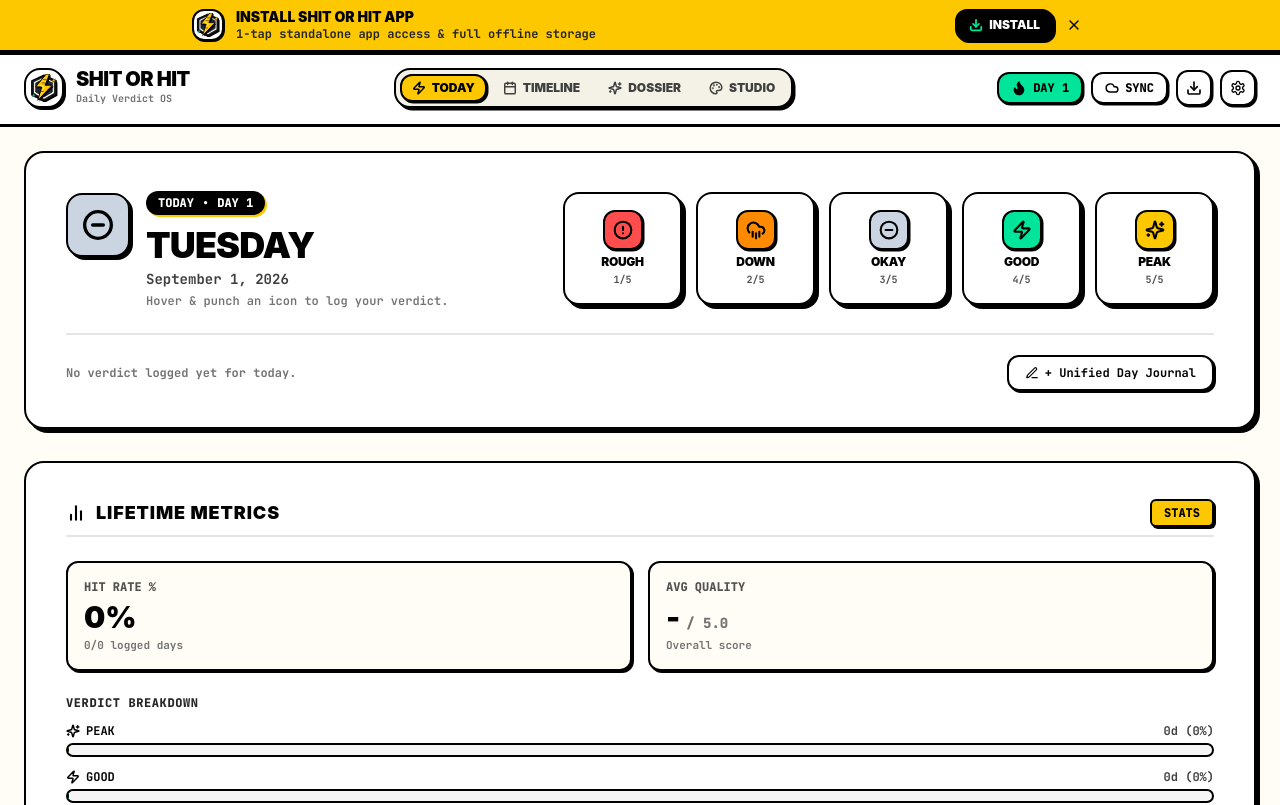
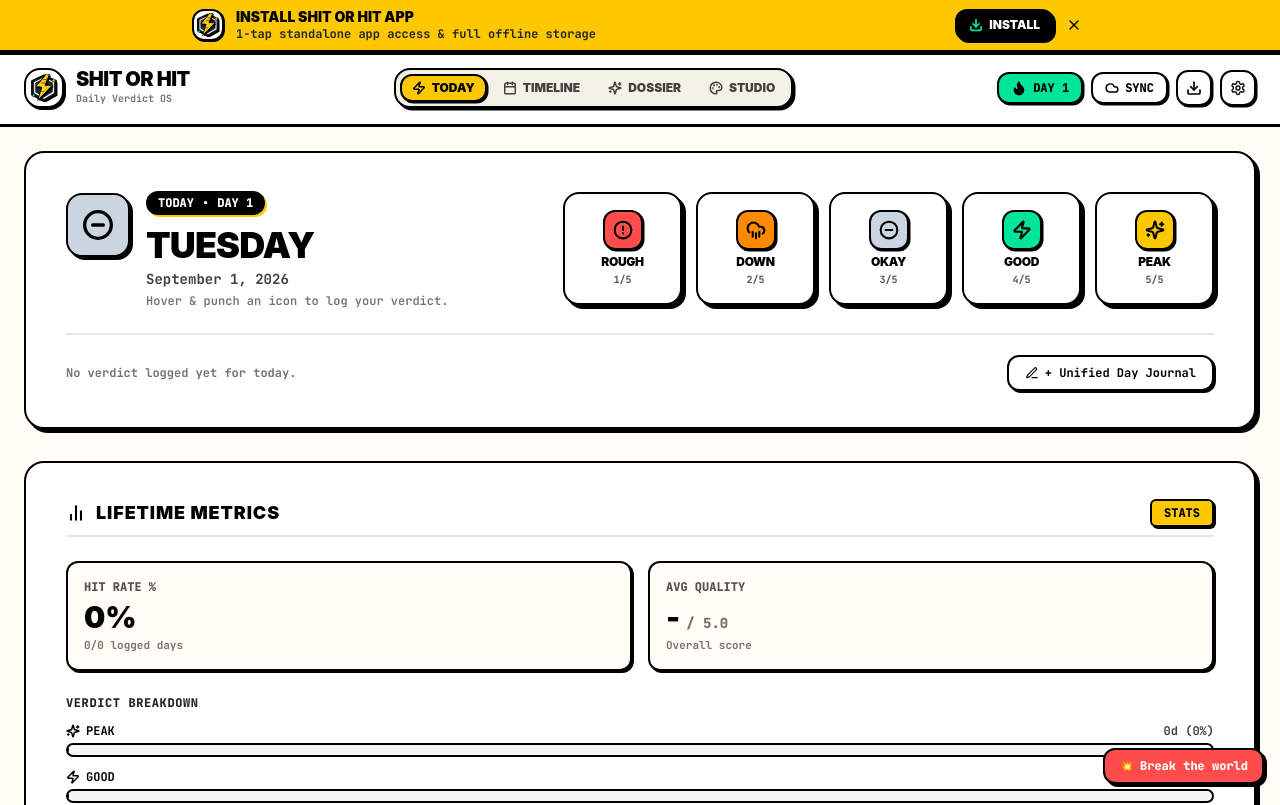
Before and after one commit to TRINNO112/shit-or-hit, a React (Vite) app: page / in a window 1280 px wide. Shown: the top 805 px of the page. Built offline with nearby package versions, Linux system fonts and the light colour scheme; no server answers.

Commit message:
D197: Add Sentry verification trigger button and attach telemetry exception handlers

```diff
--- a/src/App.jsx
+++ b/src/App.jsx
@@ -1,4 +1,5 @@
 import React, { useState, useEffect, useCallback, lazy, Suspense, startTransition } from 'react';
+import * as Sentry from '@sentry/react';
 import { Zap, Calendar } from 'lucide-react';
 import Header from './components/Header';
 import TodayHero from './components/TodayHero';
@@ -36,7 +37,13 @@ class ErrorBoundary extends React.Component {
   }
   componentDidCatch(error, info) {
     console.warn('ErrorBoundary captured non-fatal view load notice:', error, info);
+    try {
+      if (Sentry?.captureException) {
+        Sentry.captureException(error, { extra: info });
+      }
+    } catch (e) {}
   }
+
   render() {
     if (this.state.hasError) {
       return (
@@ -697,6 +704,25 @@ export default function App() {
         onUnlock={() => setIsVaultLocked(false)}
       />
 
+      {/* 🧪 Sentry Onboarding Verification Trigger */}
+      <div className="fixed bottom-4 right-4 z-50">
+        <button
+          id="sentry-test-button"
+          onClick={() => {
+            const err = new Error('This is your first error!');
+            try {
+              Sentry.captureException(err);
+            } catch (e) {}
+            throw err;
+          }}
+          className="px-3.5 py-2 bg-[#FF4D4D] text-white font-mono font-black text-xs rounded-xl border-2 border-black shadow-[3px_3px_0px_#000000] hover:scale-105 active:scale-95 cursor-pointer flex items-center gap-1.5 transition-transform"
+          title="Click to trigger Sentry verification error"
+        >
+          <span>💥</span>
+          <span>Break the world</span>
+        </button>
+      </div>
+
     </div>
   );
 }
--- a/src/main.jsx
+++ b/src/main.jsx
@@ -22,7 +22,9 @@ if (sentryDsn) {
     replaysSessionSampleRate: 0.1,
     replaysOnErrorSampleRate: 1.0
   });
+  window.Sentry = Sentry;
 }
+
 
 initWebVitals();
 
```
